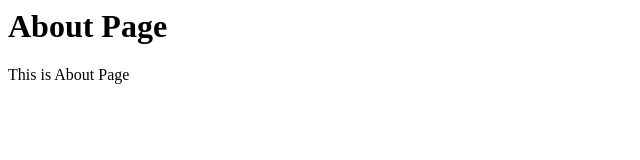
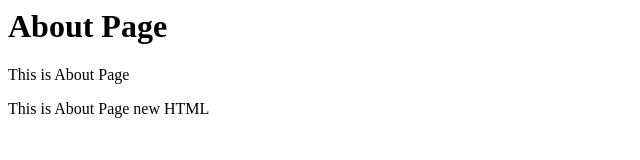
Before and after one commit to vishnudas-nair/git-tutorial, a plain HTML site: page about.html in a window 1280 px wide. Shown: the whole page, without its empty margins (0-640 px from the left). Drawn offline with Linux system fonts and the light colour scheme.

Commit message:
changed about.html

```diff
--- a/about.html
+++ b/about.html
@@ -5,5 +5,6 @@
   <body>
     <h1> About Page</h1>
     <p> This is About Page </p>
+    <p> This is About Page new HTML </p>
   </body>
 </html>
```
